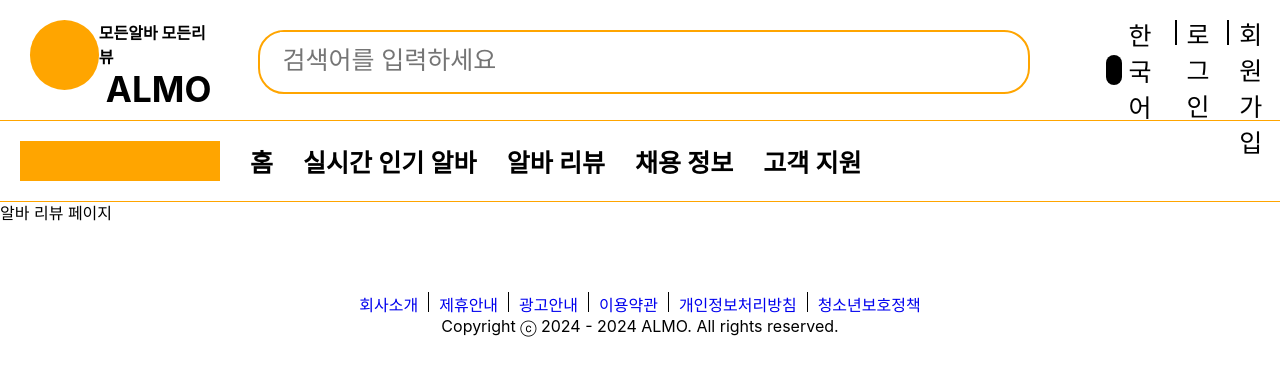
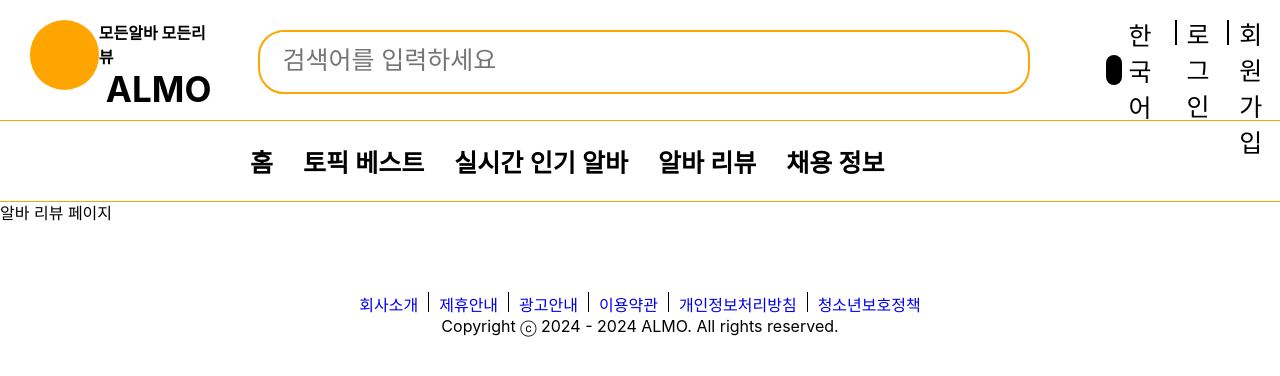
Before and after one commit to JohnJung-1017/Almo, a React (Create React App) app in the folder frontend/: page /review in a window 1280 px wide. Shown: the top 376 px of the page. Built offline with nearby package versions, Linux system fonts and the light colour scheme; some icons are missing.

Commit message:
update: navBar
1. 고객지원 -> 토픽베스트로 메뉴 변경 및 순서 변경
2. 로그인 이후 정보 및 로그아웃 버튼 수정

```diff
--- a/frontend/src/components/navBar.jsx
+++ b/frontend/src/components/navBar.jsx
@@ -72,7 +72,7 @@ function NavBar() {
 
         {isLoggedIn ? (
           <div className="nav_user">
-            <span>{username}님 안녕하세요</span>
+            <span className="nav_welcome">{username}님 안녕하세요</span>
             <button onClick={handleLogout} className="logout_button">
               로그아웃
             </button>
@@ -96,6 +96,9 @@ function NavBar() {
         <Link className="nav_menu" to={"/"}>
           홈
         </Link>
+        <Link className="nav_menu" to={"/topicBest"}>
+          토픽 베스트
+        </Link>
         <Link className="nav_menu" to={"/realtime"}>
           실시간 인기 알바
         </Link>
@@ -105,9 +108,6 @@ function NavBar() {
         <Link className="nav_menu" to={"/recruit"}>
           채용 정보
         </Link>
-        <Link className="nav_menu" to={"/support"}>
-          고객 지원
-        </Link>
       </div>
     </div>
   );
--- a/frontend/src/css/navBar.css
+++ b/frontend/src/css/navBar.css
@@ -1,43 +1,43 @@
-.nav_background{
+.nav_background {
   height: 25vh;
   width: 100%;
 }
-.nav_top{
+.nav_top {
   height: 15vh;
   display: flex;
   flex-direction: row;
 }
-.nav_title{
+.nav_title {
   margin: 20px 0 0 30px;
   display: flex;
   flex-direction: row;
 }
-.nav_logo{
+.nav_logo {
   background-color: orange;
   height: 70px;
   width: 70px;
   border-radius: 35px;
 }
-.nav_name{
+.nav_name {
   display: flex;
   flex-direction: column;
   align-items: center;
 }
-.nav_title_light{
+.nav_title_light {
   font-weight: bold;
 }
-.nav_title_bold{
+.nav_title_bold {
   font-weight: 700;
   font-size: 35px;
 }
-.nav_search{
+.nav_search {
   width: 780px;
   height: 60px;
   border: 2px solid orange;
   border-radius: 26px;
   margin: 10px 0 0 40px;
 }
-.nav_bottom{
+.nav_bottom {
   border-top: solid 1px orange;
   border-bottom: solid 1px orange;
   height: 10vh;
@@ -45,34 +45,34 @@
   flex-direction: row;
   align-items: center;
 }
-.nav_menu{
+.nav_menu {
   text-decoration: none;
   color: black;
   font-size: 25px;
   font-weight: 600;
   margin-left: 30px;
 }
-.nav_login{
+.nav_login {
   margin-left: 70px;
   display: flex;
   flex-direction: row;
 }
-.sign_link{
+.sign_link {
   text-decoration: none;
   color: black;
   font-size: 25px;
   margin-top: 15px;
 }
-.vertical_bar1{
+.vertical_bar1 {
   height: 25px;
   border-right: 2px solid black;
   margin: 20px 10px 0 10px;
 }
-.search_bar{
+.search_bar {
   display: flex;
   flex-direction: row;
 }
-  .search_input{
+.search_input {
   margin-left: 20px;
   width: 650px;
   height: 55px;
@@ -80,14 +80,31 @@
   outline: none;
   font-size: 25px;
 }
-  .search_button{
+.search_button {
   margin-left: 10px;
   background-color: transparent;
   border: none;
 }
-  .menu_space{
+.menu_space {
   margin-left: 20px;
   width: 200px;
   height: 40px;
+  background-color: transparent;
+}
+.nav_user {
+  height: 15vh;
+  width: 450px;
+  display: flex;
+  justify-content: center;
+  align-items: center;
+}
+.nav_welcome {
+  font-size: larger;
+}
+.logout_button {
+  color: black;
+  font-weight: bold;
   background-color: orange;
+  border-radius: 5px;
+  border: solid 1px orange;
 }
```
Lines whose indentation alone changed are shown as unchanged.
